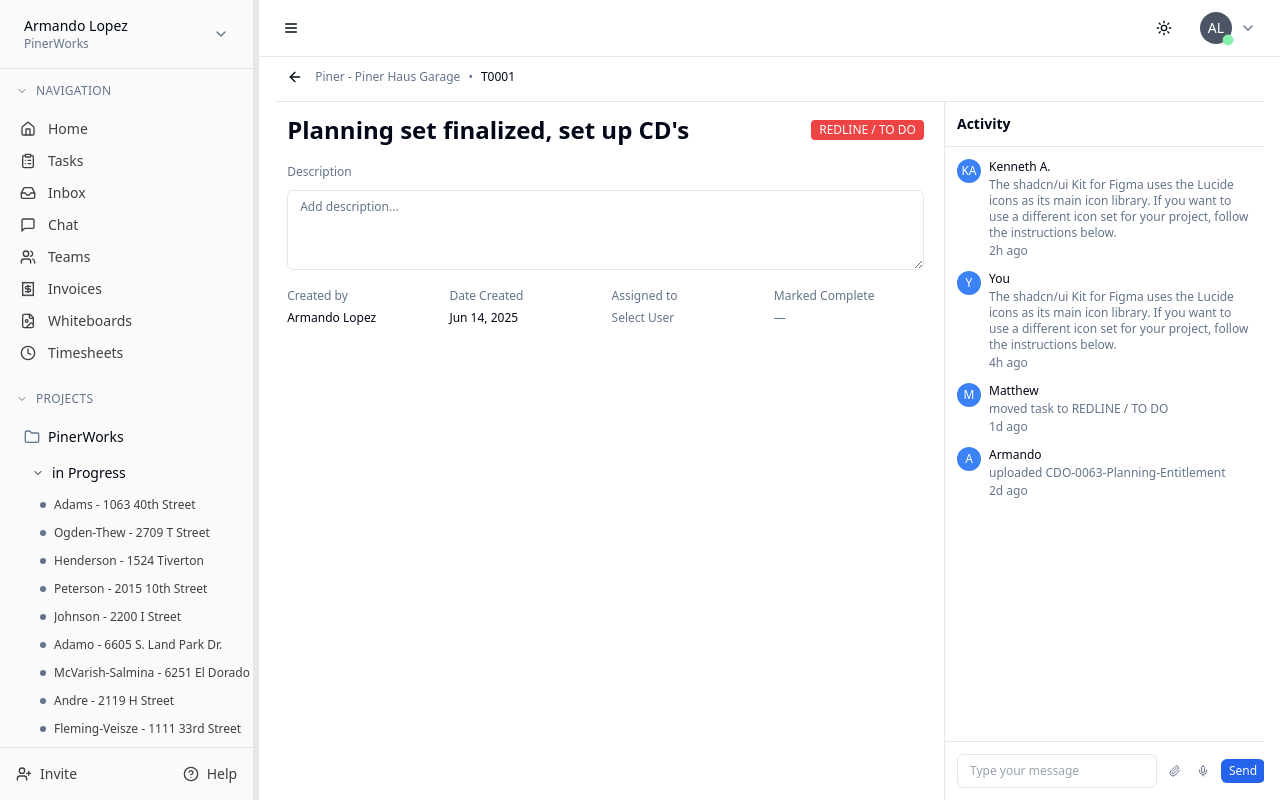
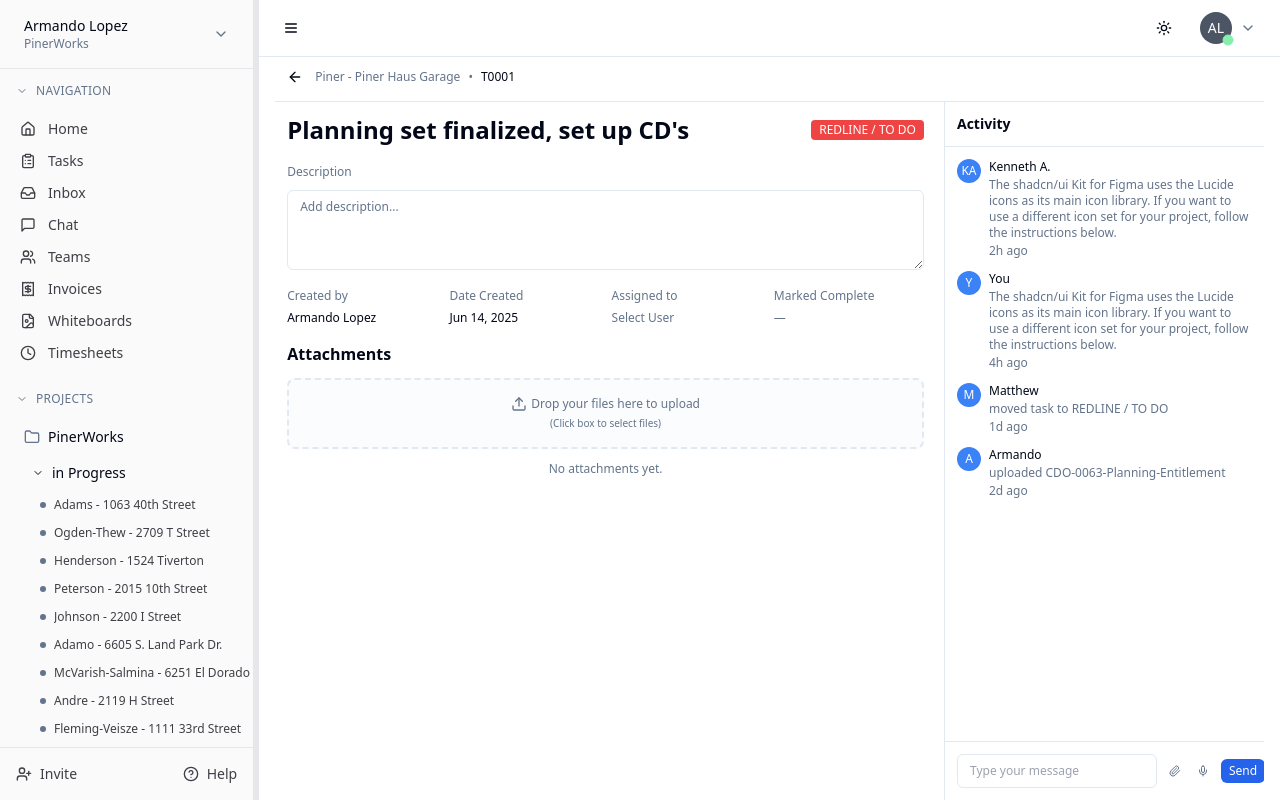
Before and after one commit to mandolon/workspace-dashboard, a React (Vite) app: page /task/1 in a window 1280 px wide. Built offline with nearby package versions, Linux system fonts and the light colour scheme.

Commit message:
Fix: Task detail page UI
Fixes the Task Detail page UI to display the correct information.

```diff
--- a/src/components/TaskDetail.tsx
+++ b/src/components/TaskDetail.tsx
@@ -1,3 +1,4 @@
+
 import React from 'react';
 import TaskDetailHeader from './task-detail/TaskDetailHeader';
 import TaskDetailForm from './task-detail/TaskDetailForm';
@@ -24,7 +25,7 @@ const TaskDetail = ({ isOpen, onClose, onProjectClick, task }: TaskDetailProps)
         <div className="flex-1 overflow-y-auto pr-2">
           <div className="max-w-4xl mx-auto p-3 space-y-4">
             <TaskDetailForm task={task} />
-            <TaskDetailAttachments />
+            <TaskDetailAttachments taskId={task.taskId} />
           </div>
         </div>
 
```
